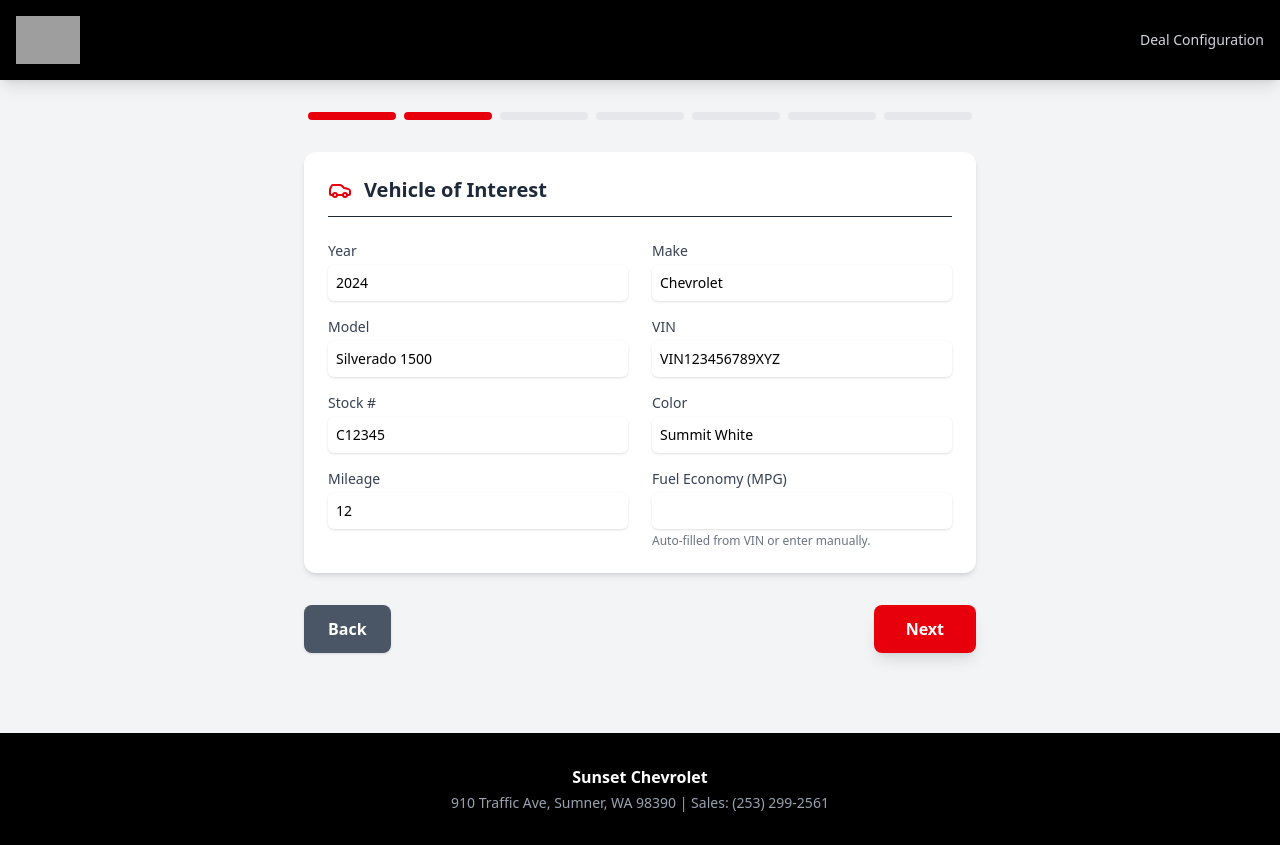
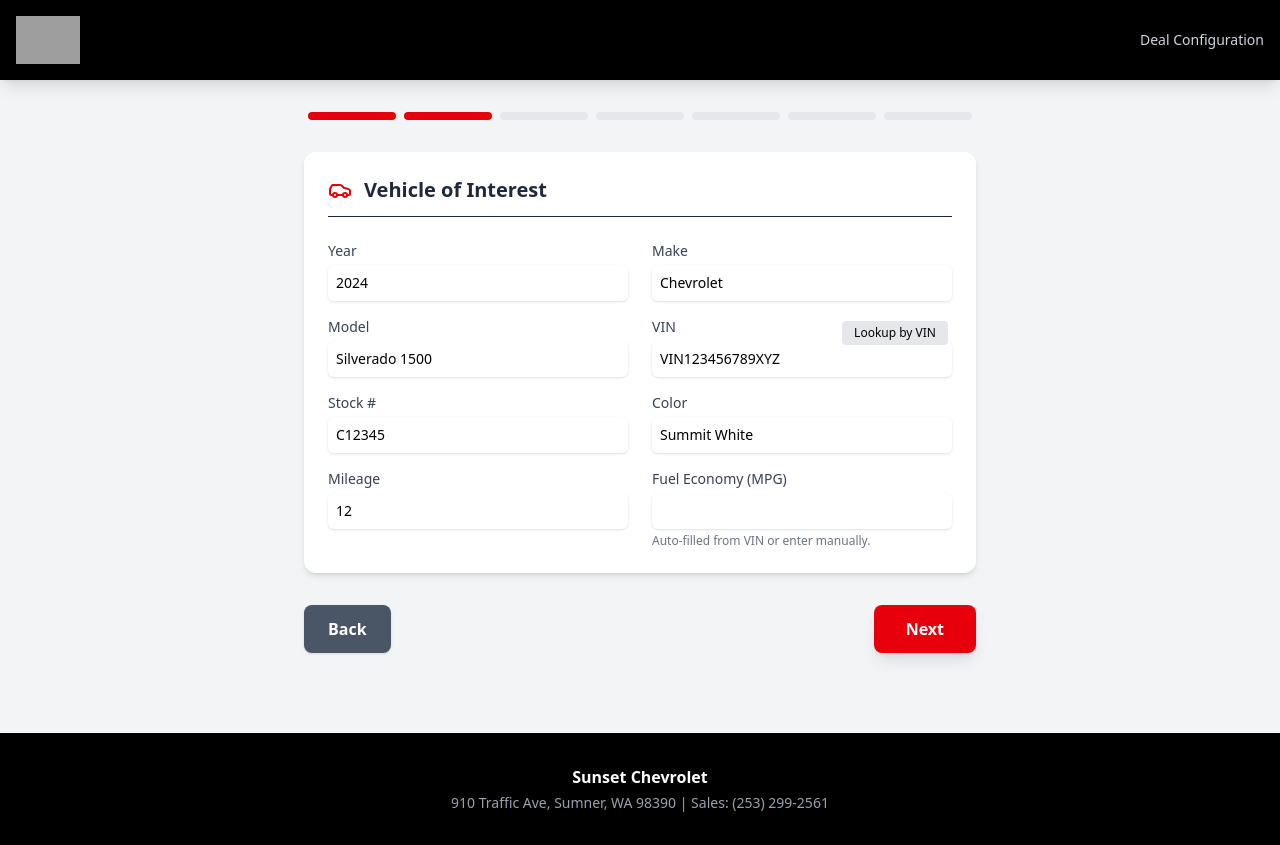
Before and after one commit to markwarddesign/dealer-offer-sheet, a React (Vite) app: page / in a window 1280 px wide. Both pictures are taken after a click on the button "Next". Built offline with nearby package versions, Linux system fonts and the light colour scheme; grey boxes are pictures that could not be loaded.

Commit message:
Update App.jsx

```diff
--- a/src/App.jsx
+++ b/src/App.jsx
@@ -638,6 +638,17 @@
                 helpText={field.helpText}
                 options={field.options}
               />
+              {/* VIN lookup button for main/trade vehicle, including on last step */}
+              {((field.name === 'vehicleVin' && (step === 1 || step === steps.length - 1)) || (field.name === 'tradeVehicleVin' && (steps[step].title === 'Customer Allowances & Trade' || step === steps.length - 1))) && (
+                <button
+                  type="button"
+                  className="absolute right-0 top-0 mt-1 mr-1 px-3 py-1 bg-gray-200 text-xs rounded hover:bg-gray-300"
+                  onClick={field.name === 'vehicleVin' ? handleVinLookup : handleTradeVinLookup}
+                  disabled={vinLoading}
+                >
+                  {vinLoading ? 'Looking up...' : 'Lookup by VIN'}
+                </button>
+              )}
             </div>
           ))}
         </FormSection>
```
